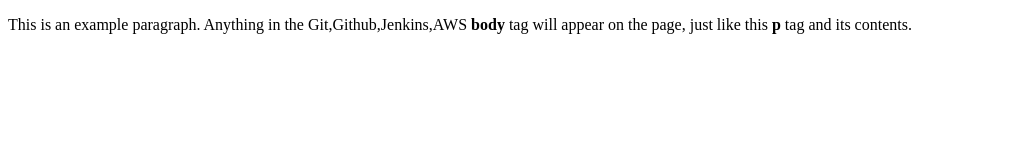
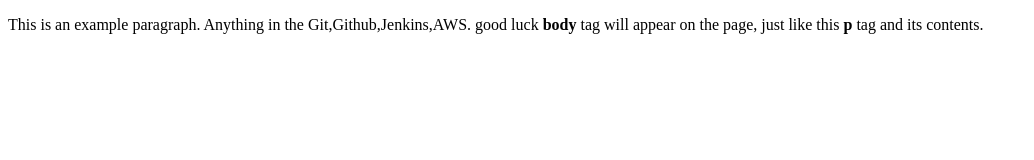
Before and after one commit to sandipgit1116/Assignment, a plain HTML site: page index.html in a window 1280 px wide. Shown: the whole page, without its empty margins (0-1034 px from the left). Drawn offline with Linux system fonts and the light colour scheme.

Commit message:
initial commit

```diff
--- a/index.html
+++ b/index.html
@@ -4,6 +4,6 @@
     <title>This is the title of the webpage!</title>
   </head>
   <body>
-    <p>This is an example paragraph. Anything in the Git,Github,Jenkins,AWS <strong>body</strong> tag will appear on the page, just like this <strong>p</strong> tag and its contents.</p>
+    <p>This is an example paragraph. Anything in the Git,Github,Jenkins,AWS. good luck <strong>body</strong> tag will appear on the page, just like this <strong>p</strong> tag and its contents.</p>
   </body>
 </html>
```
